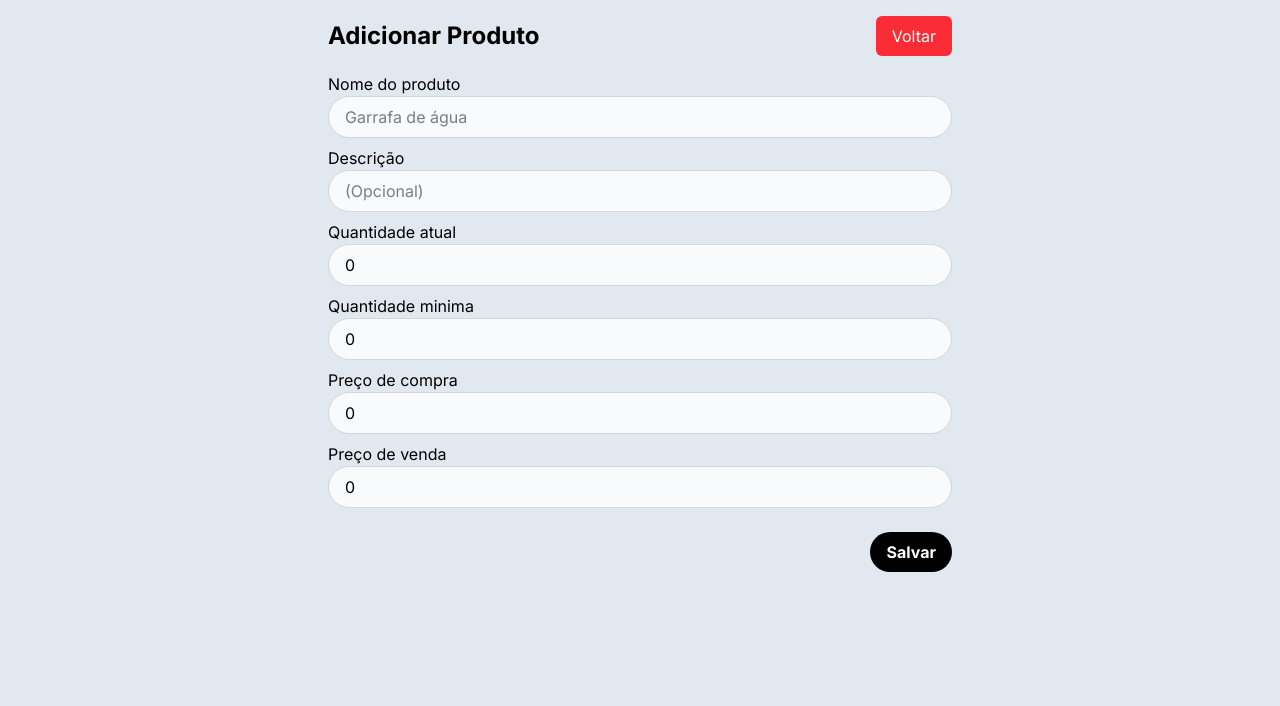
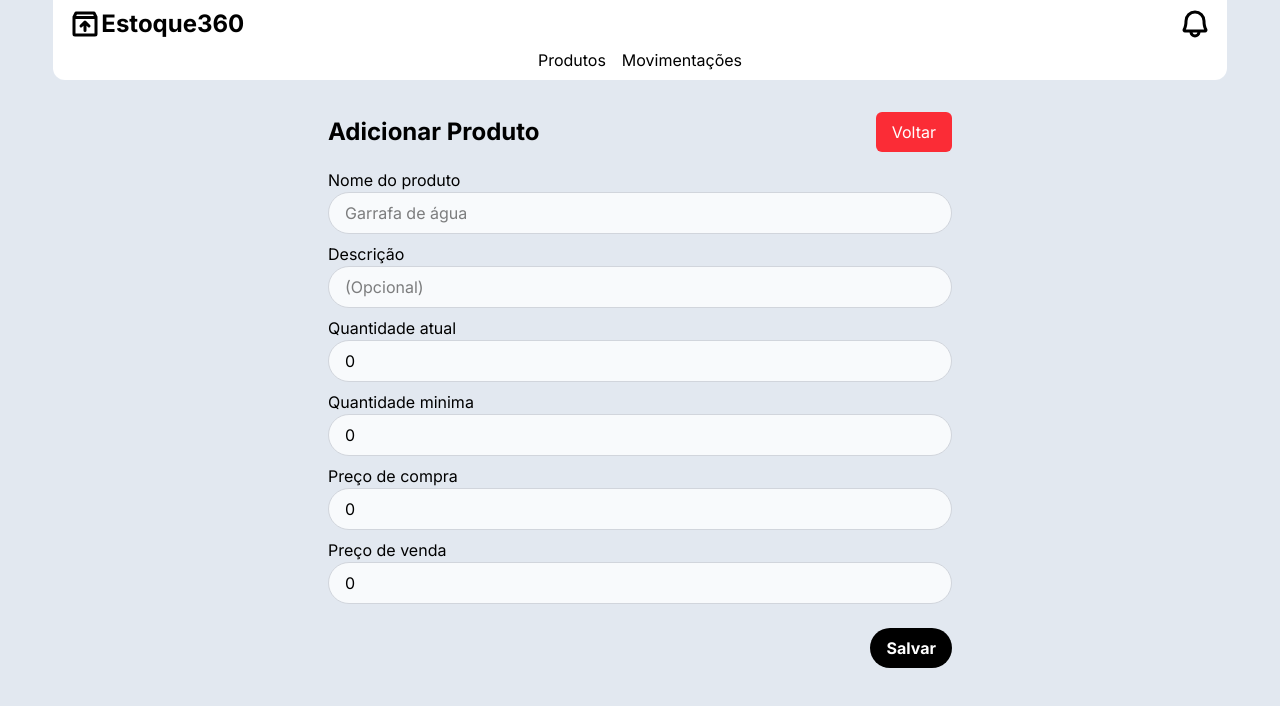
Before and after one commit to Fabrioco/Estoque360, a Next.js app in the folder client/: page /products/new in a window 1280 px wide. Shown: the top 706 px of the page. Built offline with nearby package versions, Linux system fonts and the light colour scheme.

Commit message:
:sparkles: feat: Adicionei o header pra uso global

```diff
--- a/client/src/app/layout.tsx
+++ b/client/src/app/layout.tsx
@@ -1,6 +1,7 @@
 import type { Metadata } from "next";
 import { Inter } from "next/font/google";
 import "./globals.css";
+import { Header } from "@/ui/header/page";
 
 const inter = Inter({ subsets: ["latin"] });
 export const metadata: Metadata = {
@@ -18,6 +19,7 @@ export default function RootLayout({
       <body
         className={`${inter.className} antialiased bg-slate-200 min- w-screen min-h-screen`}
       >
+        <Header />
         {children}
       </body>
     </html>
```
